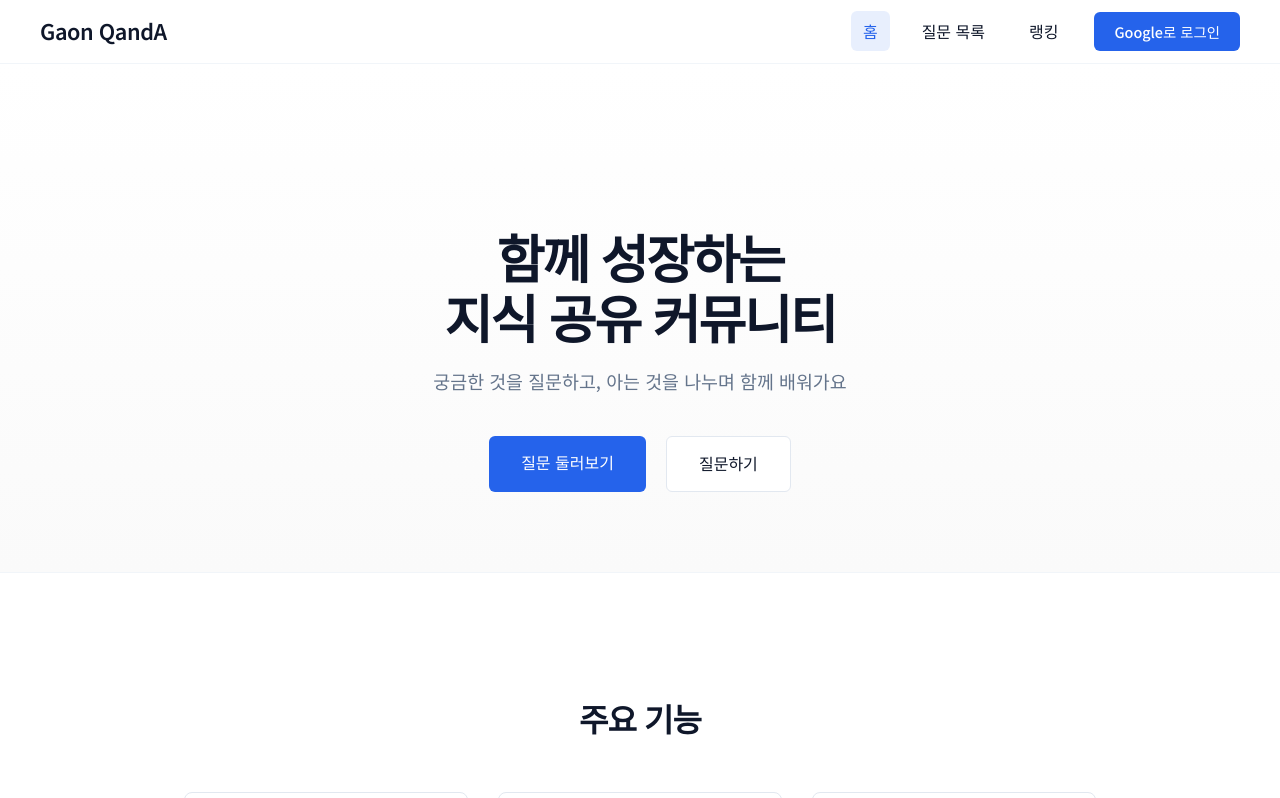
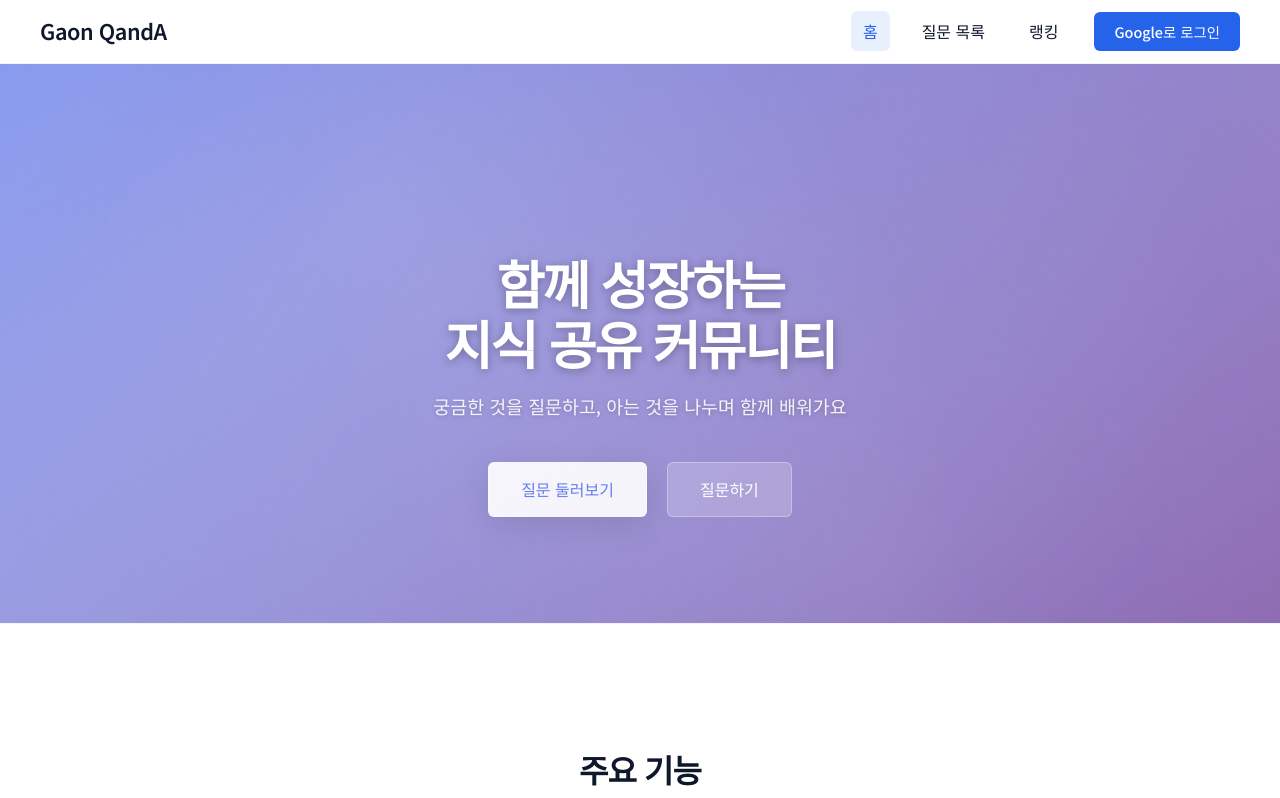
Before and after one commit to PADAK0405/GARS-QnA-Platform, a website: page public/index.html in a window 1280 px wide. Shown: the top 798 px of the page. Drawn offline with Linux system fonts and the light colour scheme; no server answers.

Commit message:
Add cloud-style hero section with loading animations - create floating cloud background, add slide-up animation for hero content, improve visual design with glassmorphism effects

```diff
--- a/public/style.css
+++ b/public/style.css
@@ -3034,13 +3034,71 @@ a:hover {
 
 /* Hero Section */
 .hero {
-    background: linear-gradient(180deg, #ffffff 0%, #fafafa 100%);
+    background: linear-gradient(135deg, #667eea 0%, #764ba2 100%);
     padding: 120px 40px 80px;
     text-align: center;
     border-bottom: 1px solid var(--border-light);
-}
-
+    position: relative;
+    overflow: hidden;
+    min-height: 70vh;
+    display: flex;
+    align-items: center;
+    justify-content: center;
+}
+
+/* 구름 배경 */
+.hero::before {
+    content: '';
+    position: absolute;
+    top: -50%;
+    left: -50%;
+    width: 200%;
+    height: 200%;
+    background:
+        radial-gradient(circle at 20% 80%, rgba(255, 255, 255, 0.3) 0%, transparent 50%),
+        radial-gradient(circle at 80% 20%, rgba(255, 255, 255, 0.25) 0%, transparent 50%),
+        radial-gradient(circle at 40% 40%, rgba(255, 255, 255, 0.2) 0%, transparent 50%),
+        radial-gradient(circle at 60% 70%, rgba(255, 255, 255, 0.15) 0%, transparent 50%);
+    animation: cloudFloat 20s ease-in-out infinite;
+    z-index: 1;
+}
+
+/* 구름 떠다니는 애니메이션 */
+@keyframes cloudFloat {
+    0%, 100% {
+        transform: translateX(0) translateY(0) rotate(0deg);
+    }
+    25% {
+        transform: translateX(-10px) translateY(-5px) rotate(1deg);
+    }
+    50% {
+        transform: translateX(5px) translateY(-10px) rotate(-1deg);
+    }
+    75% {
+        transform: translateX(-5px) translateY(5px) rotate(0.5deg);
+    }
+}
+
+/* 히어로 콘텐츠 로딩 애니메이션 - 아래로 내려갔다가 원위치로 */
+@keyframes heroSlideUp {
+    0% {
+        opacity: 0;
+        transform: translateY(60px);
+    }
+    60% {
+        opacity: 0.8;
+        transform: translateY(-10px);
+    }
+    100% {
+        opacity: 1;
+        transform: translateY(0);
+    }
+}
+
+/* 히어로 콘텐츠가 구름 위에 표시되도록 */
 .hero-content {
+    position: relative;
+    z-index: 2;
     max-width: 720px;
     margin: 0 auto;
 }
@@ -3050,16 +3108,20 @@ a:hover {
     font-weight: 700;
     margin-bottom: 20px;
     line-height: 1.15;
-    color: var(--text-color);
+    color: white;
     letter-spacing: -0.04em;
+    text-shadow: 0 2px 10px rgba(0, 0, 0, 0.3);
+    animation: heroSlideUp 1.2s ease-out;
 }
 
 .hero-subtitle {
     font-size: 1.15rem;
     margin-bottom: 40px;
-    color: var(--text-muted);
+    color: rgba(255, 255, 255, 0.9);
     font-weight: 400;
     line-height: 1.6;
+    text-shadow: 0 1px 5px rgba(0, 0, 0, 0.2);
+    animation: heroSlideUp 1.2s ease-out 0.2s both;
 }
 
 .hero-buttons {
@@ -3067,6 +3129,7 @@ a:hover {
     gap: 20px;
     justify-content: center;
     flex-wrap: wrap;
+    animation: heroSlideUp 1.2s ease-out 0.4s both;
 }
 
 .hero-btn {
@@ -3080,24 +3143,30 @@ a:hover {
 }
 
 .hero-btn.primary {
-    background: var(--primary-color);
+    background: rgba(255, 255, 255, 0.9);
+    color: #667eea;
+    backdrop-filter: blur(10px);
+    border: 1px solid rgba(255, 255, 255, 0.3);
+    box-shadow: 0 8px 32px rgba(0, 0, 0, 0.1);
+}
+
+.hero-btn.primary:hover {
+    background: rgba(255, 255, 255, 1);
+    transform: translateY(-2px);
+    box-shadow: 0 12px 40px rgba(0, 0, 0, 0.15);
+}
+
+.hero-btn.secondary {
+    background: rgba(255, 255, 255, 0.2);
     color: white;
-}
-
-.hero-btn.primary:hover {
-    background: var(--primary-dark);
-    box-shadow: var(--shadow-md);
-}
-
-.hero-btn.secondary {
-    background: white;
-    color: var(--text-color);
-    border: 1px solid var(--border-color);
+    border: 1px solid rgba(255, 255, 255, 0.3);
+    backdrop-filter: blur(10px);
 }
 
 .hero-btn.secondary:hover {
-    border-color: var(--primary-color);
-    color: var(--primary-color);
+    background: rgba(255, 255, 255, 0.3);
+    transform: translateY(-2px);
+    box-shadow: 0 8px 32px rgba(0, 0, 0, 0.1);
 }
 
 /* Features Section */
@@ -3227,6 +3296,7 @@ a:hover {
 @media (max-width: 768px) {
     .hero {
         padding: 60px 20px 50px;
+        min-height: 60vh;
     }
 
     .hero-title {
```
